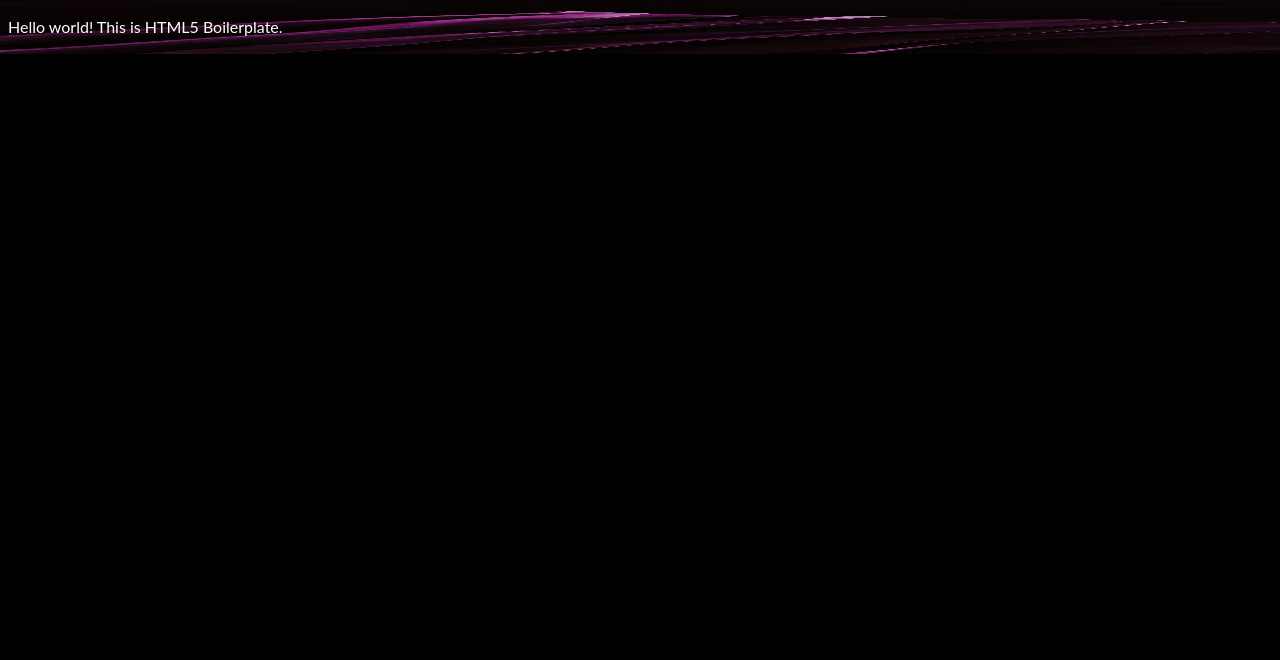
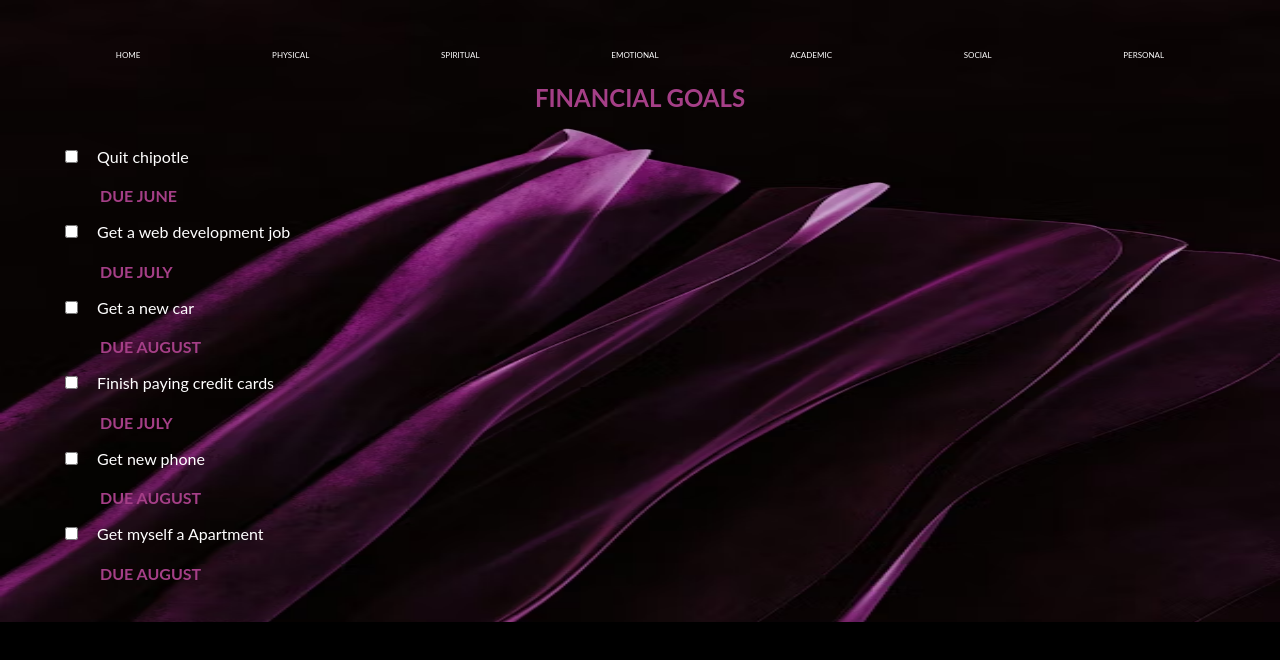
Before and after one commit to Nehemiah-A/vision-board, a website built with webpack: page Financial/index.html in a window 1280 px wide. Built offline with nearby package versions, Linux system fonts and the light colour scheme.

Commit message:
Added finance page and cleaned up a bit

```diff
--- a/Financial/index.html
+++ b/Financial/index.html
@@ -22,11 +22,61 @@
 </head>
 
 <body>
-
-  <!-- Add your site or application content here -->
-  <p>Hello world! This is HTML5 Boilerplate.</p>
-  <script src="js/app.js"></script>
-
+  <header>
+    <div class="content-wrapper">
+      <div class="header-divider"></div>
+      <nav>
+        <div class="navigation">
+          <div class="nav-content">
+            <a href="../index.html" rel="noopener">Home</a>
+            <a href="../Physical/index.html" rel="noopener">Physical</a>
+            <a href="../Spiritual/index.html" rel="noopener">Spiritual</a>
+            <a href="../Emotional/index.html" rel="noopener">Emotional</a>
+            <a href="../Academic/index.html" rel="noopener">Academic</a>
+            <a href="../Social/index.html" rel="noopener">Social</a>
+            <a href="../Personal/index.html" rel="noopener">Personal</a>
+          </div>
+        </div>
+      </nav>
+  </header>
+  <main>
+    <section class="fianance">
+      <div class="content-wrapper">
+        <h2>Financial Goals</h2>
+        <div class="fianance-content">
+          <p>
+            <input type="checkbox" id="task1">
+            <label for="task1">Quit chipotle</label>
+          </p>
+          <p class="due"><strong>Due June</strong></p>
+          <p>
+            <input type="checkbox" id="task1">
+            <label for="task1">Get a web development job</label>
+          </p>
+          <p class="due"><strong>Due July</strong></p>
+          <p>
+            <input type="checkbox" id="task1">
+            <label for="task1">Get a new car</label>
+          </p>
+          <p class="due"><strong>Due August</strong></p>
+          <p>
+            <input type="checkbox" id="task1">
+            <label for="task1">Finish paying credit cards</label>
+          </p>
+          <p class="due"><strong>Due July</strong></p>
+          <p>
+            <input type="checkbox" id="task1">
+            <label for="task1">Get new phone</label>
+          </p>
+          <p class="due"><strong>Due August</strong></p>
+          <p>
+            <input type="checkbox" id="task1">
+            <label for="task1">Get myself a Apartment</label>
+          </p>
+          <p class="due"><strong>Due August</strong></p>
+        </div>
+      </div>
+    </section>
+  </main>
 </body>
-
 </html>
--- a/css/main.css
+++ b/css/main.css
@@ -97,12 +97,13 @@ html {
 body {
   font-family: "Lato", sans-serif;
   color: white;
+  margin: 50px;
 }
 
 h2{
   color: #A53F87;
   text-transform: uppercase;
-  text-align: left;
+  text-align: center;
 }
 
 figure {
@@ -127,7 +128,7 @@ figure {
 a {
   color: white;
   text-transform: uppercase;
-  font-size: .75em;
+  font-size: .50em;
   text-decoration: none;
 }
 
@@ -142,15 +143,26 @@ a:hover{
   flex-wrap: wrap;
 }
 
-/***Physical Page***/
-.physical-content strong{
+
+strong{
   color: #A53F87;
   text-transform: uppercase;
+  position: fixed;
   font-weight: 700;
-  margin-left: 50px;
-
 }
 
+.due {
+  padding-top: .5px;
+  margin-left: 50px;
+  line-height: .25em;
+}
+
+input {
+  margin: 15px;
+}
+
+/***Physical Page***/
+/***Finance Page***/
 
 /* ==========================================================================
    Helper classes
@@ -235,9 +247,9 @@ a:hover{
    Modify as content requires.
    ========================================================================== */
 
-@media only screen and (min-width: 35em) {
-  /* Style adjustments for viewports that meet the condition */
-}
+   @media only screen and (min-width: 768px){
+
+   }
 
 @media print,
   (-webkit-min-device-pixel-ratio: 1.25),
```
Also changed, not shown: Physical/index.html (+12 -8 lines).
